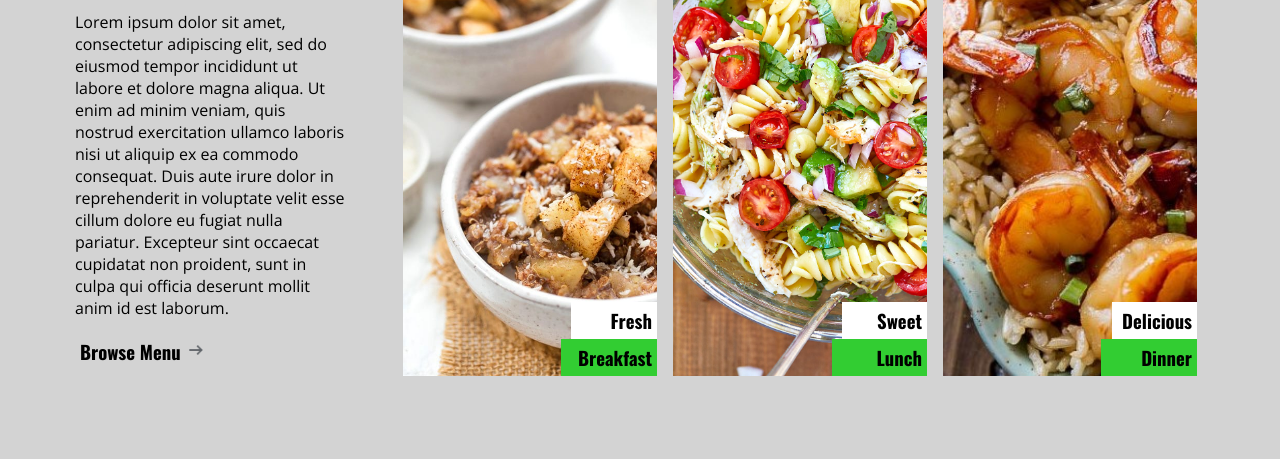
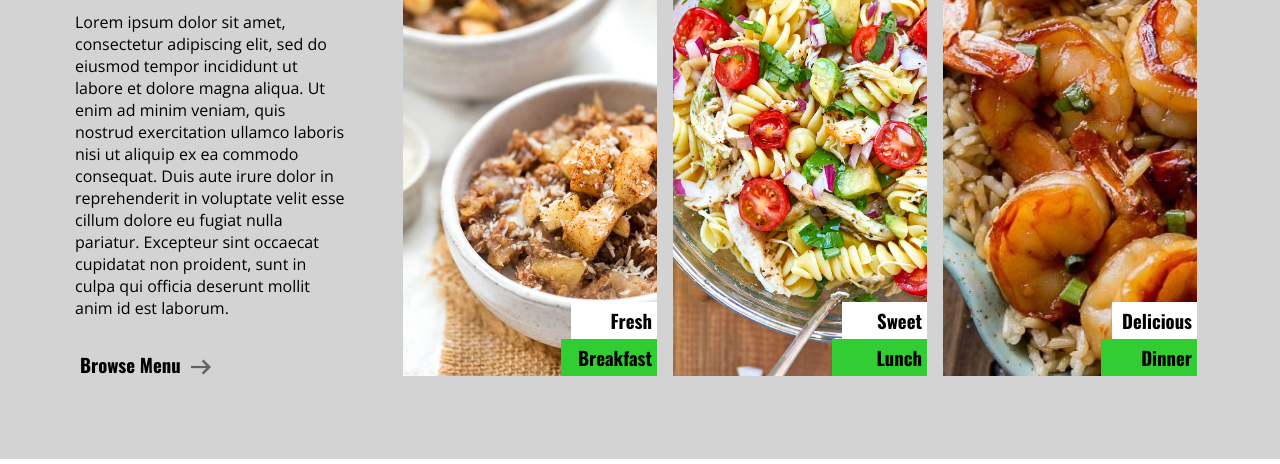
Before and after one commit to TannerGarner/MtechSimpleWebsiteProject, a plain HTML site: page index.html in a window 1280 px wide. Shown: the part 336-800 px from the top of the page. Drawn offline with nearby package versions, Linux system fonts and the light colour scheme.

Commit message:
Add position relative to arrow icon

```diff
--- a/main.css
+++ b/main.css
@@ -77,9 +77,16 @@ p{
     margin-right: 50px;
 }
 
-img{
-    width: 20px;
+.text > h3 {
+    display: flex;
+    align-items: center;
+}
+
+a > img{
+    width: 30px;
     display: inline;
+    position: relative;
+    top: 9px;
 }
 
 .menuDisplay{
```
